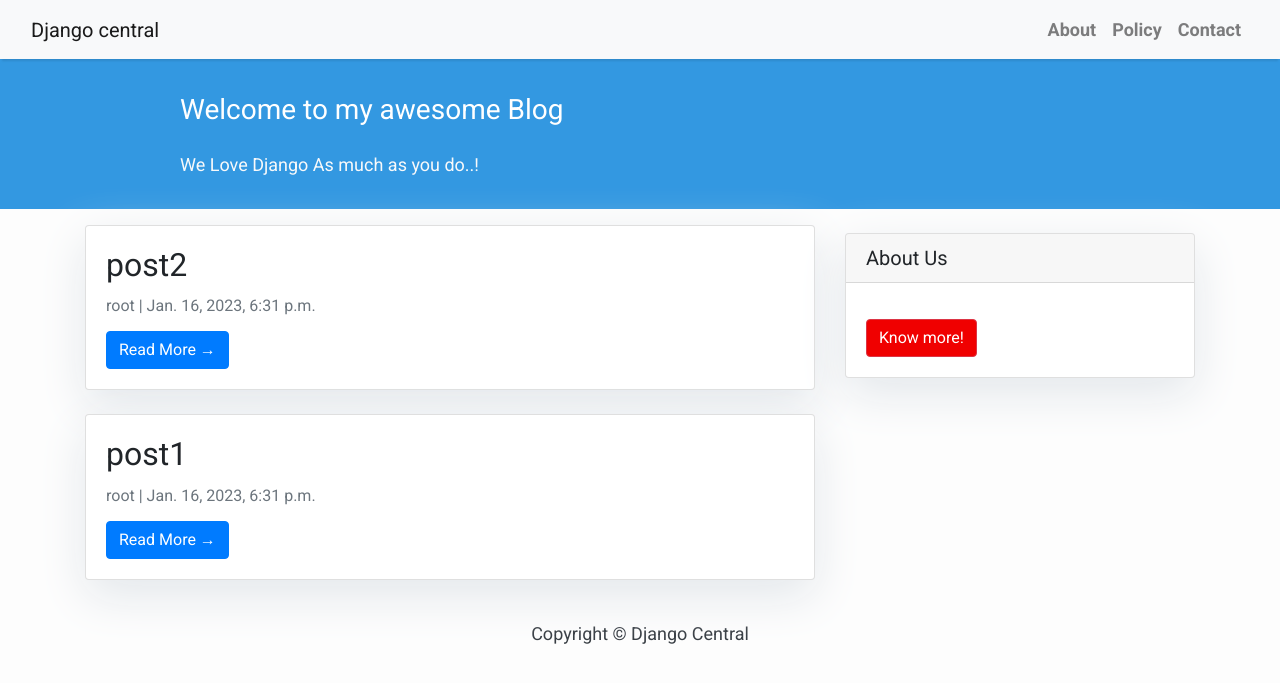
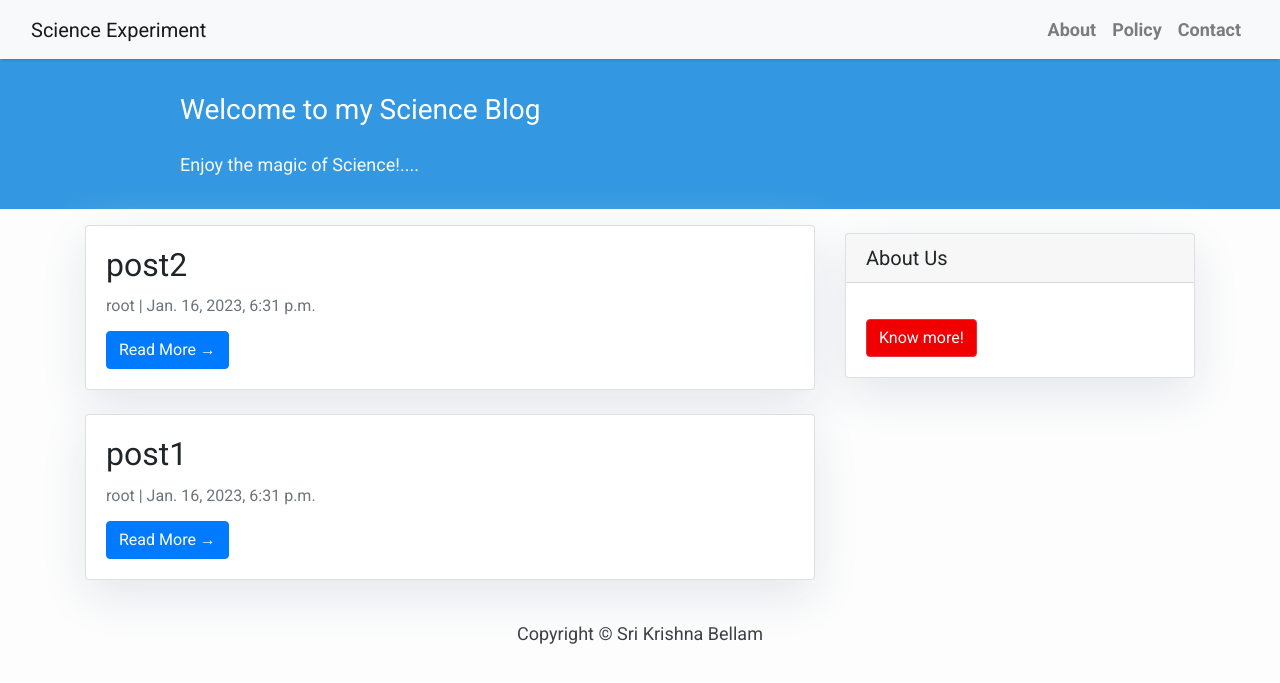
Before and after one commit to SrikrishnaBellam/Science_blog, a Django app: page / in a window 1280 px wide. Shown: the top 683 px of the page. Run offline with Django 4.2, Linux system fonts and the light colour scheme; data comes from the database, SQL or seed files in the repository; parts of the project's set-up code (start-up, migrations or seed data) failed here and were passed over; some libraries are stand-ins or nearby versions.

Commit message:
final changes to html

```diff
--- a/blog/templates/base.html
+++ b/blog/templates/base.html
@@ -35,7 +35,7 @@
 
         <nav class="navbar navbar-expand-lg navbar-light bg-light shadow" id="mainNav">
             <div class="container-fluid">
-                <a class="navbar-brand" href="{% url 'home' %}">Django central</a>
+                <a class="navbar-brand" href="{% url 'home' %}">Science Experiment</a>
                 <button class="navbar-toggler navbar-toggler-right" type="button" data-toggle="collapse" data-target="#navbarResponsive"
                     aria-controls="navbarResponsive" aria-expanded="false" aria-label="Toggle navigation">
                     <span class="navbar-toggler-icon"></span>
@@ -61,7 +61,7 @@
         {% endblock content %}
         <!-- Footer -->
         <footer class="py-3 bg-grey">
-            <p class="m-0 text-dark text-center ">Copyright &copy; Django Central</p>
+            <p class="m-0 text-dark text-center ">Copyright &copy; Sri Krishna Bellam</p>
         </footer>
     </body>
 </html>
--- a/blog/templates/index.html
+++ b/blog/templates/index.html
@@ -22,8 +22,8 @@
         <div class="row">
             <div class=" col-md-8 col-md-10 mx-auto">
                 <div class="site-heading">
-                    <h3 class=" site-heading my-4 mt-3 text-white"> Welcome to my awesome Blog </h3>
-                    <p class="text-light">We Love Django As much as you do..! &nbsp
+                    <h3 class=" site-heading my-4 mt-3 text-white"> Welcome to my Science Blog </h3>
+                    <p class="text-light">Enjoy the magic of Science!.... &nbsp
                     </p>
                 </div>
             </div>
--- a/blog/templates/sidebar.html
+++ b/blog/templates/sidebar.html
@@ -13,7 +13,7 @@
         <h5 class="card-header">About Us</h5>
     <div class="card-body">
         <p class="card-text"></p>
-        <a href="https://djangocentral.com/building-a-blog-application-with-django"
+        <a href=""
            class="btn btn-danger">Know more!</a>
     </div>
 </div>
```
